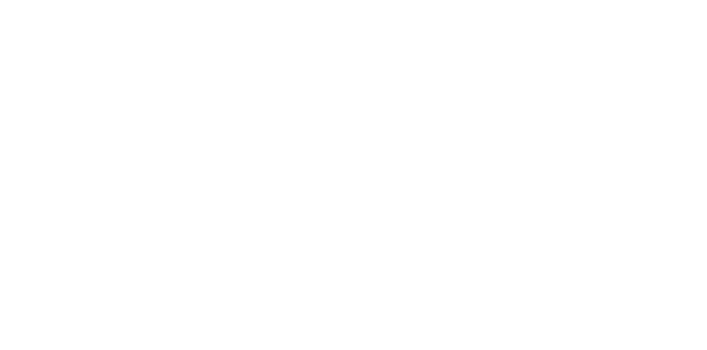
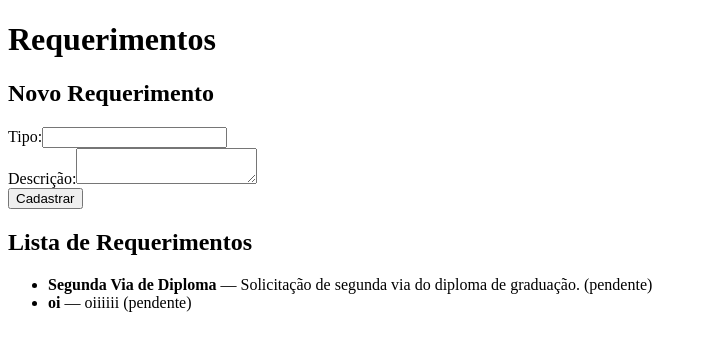
Before and after one commit to PedroPauloFarias/front-20261, a React (Vite) app in the folder praticas/aluno-online-react/: page / in a window 1280 px wide. Shown: the top 350 px of the page, without its empty margins (0-707 px from the left). Built offline with nearby package versions, Linux system fonts and the light colour scheme; data requests are answered from the project's data file.

Commit message:
feat: conclui pratica09. Fecha #17

```diff
--- /dev/null
+++ b/praticas/aluno-online-react/db.json
@@ -0,0 +1,17 @@
+{
+  "requerimentos": [
+    {
+      "id": "1",
+      "tipo": "Segunda Via de Diploma",
+      "descricao": "Solicitação de segunda via do diploma de graduação.",
+      "status": "pendente"
+    },
+    {
+      "tipo": "oi",
+      "descricao": "oiiiiii",
+      "status": "pendente",
+      "id": "bORES8rwOKY"
+    }
+  ],
+  "$schema": "./node_modules/json-server/schema.json"
+}
--- a/praticas/aluno-online-react/docker-compose.yml
+++ b/praticas/aluno-online-react/docker-compose.yml
@@ -7,5 +7,6 @@
       - ./:/app
     ports:
       - "5173:5173"
+      - "3000:3000"
     tty: true
     stdin_open: true
--- a/praticas/aluno-online-react/package.json
+++ b/praticas/aluno-online-react/package.json
@@ -7,7 +7,8 @@
     "dev": "vite",
     "build": "vite build",
     "lint": "eslint .",
-    "preview": "vite preview"
+    "preview": "vite preview",
+    "server": "json-server --watch db.json --port 3000 --host 0.0.0.0"
   },
   "dependencies": {
     "react": "^19.2.0",
@@ -22,6 +23,7 @@
     "eslint-plugin-react-hooks": "^7.0.1",
     "eslint-plugin-react-refresh": "^0.4.24",
     "globals": "^16.5.0",
+    "json-server": "^1.0.0-beta.3",
     "vite": "^7.3.1"
   }
 }
--- a/praticas/aluno-online-react/src/App.jsx
+++ b/praticas/aluno-online-react/src/App.jsx
@@ -1,7 +1,8 @@
 import "./App.css";
+import Requerimentos from "./pages/Requerimentos";
 
 function App() {
-  return <></>;
+  return <Requerimentos />;
 }
 
 export default App;
--- /dev/null
+++ b/praticas/aluno-online-react/src/components/RequerimentoForm.jsx
@@ -0,0 +1,55 @@
+import { useState } from "react";
+import { cadastrarRequerimento } from "../services/requerimentoService";
+
+function RequerimentoForm({ onRequerimentoCadastrado }) {
+  const [tipo, setTipo] = useState("");
+  const [descricao, setDescricao] = useState("");
+  const [erro, setErro] = useState("");
+
+  async function handleSubmit(e) {
+    e.preventDefault();
+
+    if (!tipo || !descricao) {
+      setErro("Preencha todos os campos.");
+      return;
+    }
+
+    const novoRequerimento = { tipo, descricao, status: "pendente" };
+
+    const cadastrado = await cadastrarRequerimento(novoRequerimento);
+    onRequerimentoCadastrado(cadastrado);
+
+    setTipo("");
+    setDescricao("");
+    setErro("");
+  }
+
+  return (
+    <form onSubmit={handleSubmit}>
+      <h2>Novo Requerimento</h2>
+
+      {erro && <p style={{ color: "red" }}>{erro}</p>}
+
+      <div>
+        <label>Tipo:</label>
+        <input
+          type="text"
+          value={tipo}
+          onChange={(e) => setTipo(e.target.value)}
+        />
+      </div>
+
+      <div>
+        <label>Descrição:</label>
+        <textarea
+          value={descricao}
+          onChange={(e) => setDescricao(e.target.value)}
+        />
+      </div>
+
+      <button type="submit">Cadastrar</button>
+    </form>
+  );
+}
+
+export default RequerimentoForm;
--- /dev/null
+++ b/praticas/aluno-online-react/src/pages/Requerimentos.jsx
@@ -0,0 +1,34 @@
+import { useEffect, useState } from "react";
+import { listarRequerimentos } from "../services/requerimentoService";
+import RequerimentoForm from "../components/RequerimentoForm";
+
+function Requerimentos() {
+  const [requerimentos, setRequerimentos] = useState([]);
+
+  useEffect(() => {
+    listarRequerimentos().then((dados) => setRequerimentos(dados));
+  }, []);
+
+  function handleRequerimentoCadastrado(novo) {
+    setRequerimentos((prev) => [...prev, novo]);
+  }
+
+  return (
+    <div>
+      <h1>Requerimentos</h1>
+
+      <RequerimentoForm onRequerimentoCadastrado={handleRequerimentoCadastrado} />
+
+      <h2>Lista de Requerimentos</h2>
+      <ul>
+        {requerimentos.map((req) => (
+          <li key={req.id}>
+            <strong>{req.tipo}</strong> — {req.descricao} ({req.status})
+          </li>
+        ))}
+      </ul>
+    </div>
+  );
+}
+
+export default Requerimentos;
--- /dev/null
+++ b/praticas/aluno-online-react/src/services/requerimentoService.js
@@ -0,0 +1,17 @@
+const BASE_URL = "http://localhost:3000";
+
+export async function listarRequerimentos() {
+  const response = await fetch(`${BASE_URL}/requerimentos`);
+  return response.json();
+}
+
+export async function cadastrarRequerimento(requerimento) {
+  const response = await fetch(`${BASE_URL}/requerimentos`, {
+    method: "POST",
+    headers: {
+      "Content-Type": "application/json",
+    },
+    body: JSON.stringify(requerimento),
+  });
+  return response.json();
+}
```
Also changed, not shown: praticas/aluno-online-react/src/db.json (added, +10 -0 lines), 1 other file (tests, documents, lock files or other folders).
